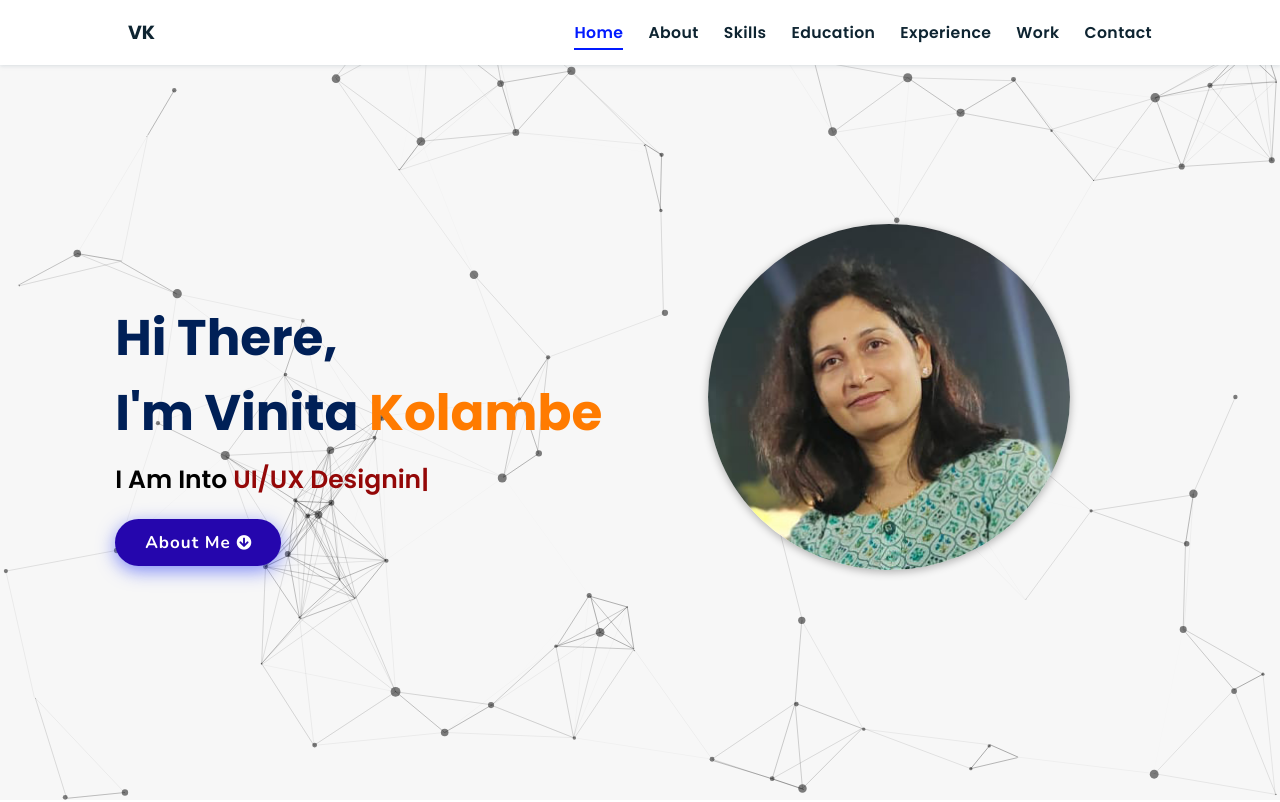
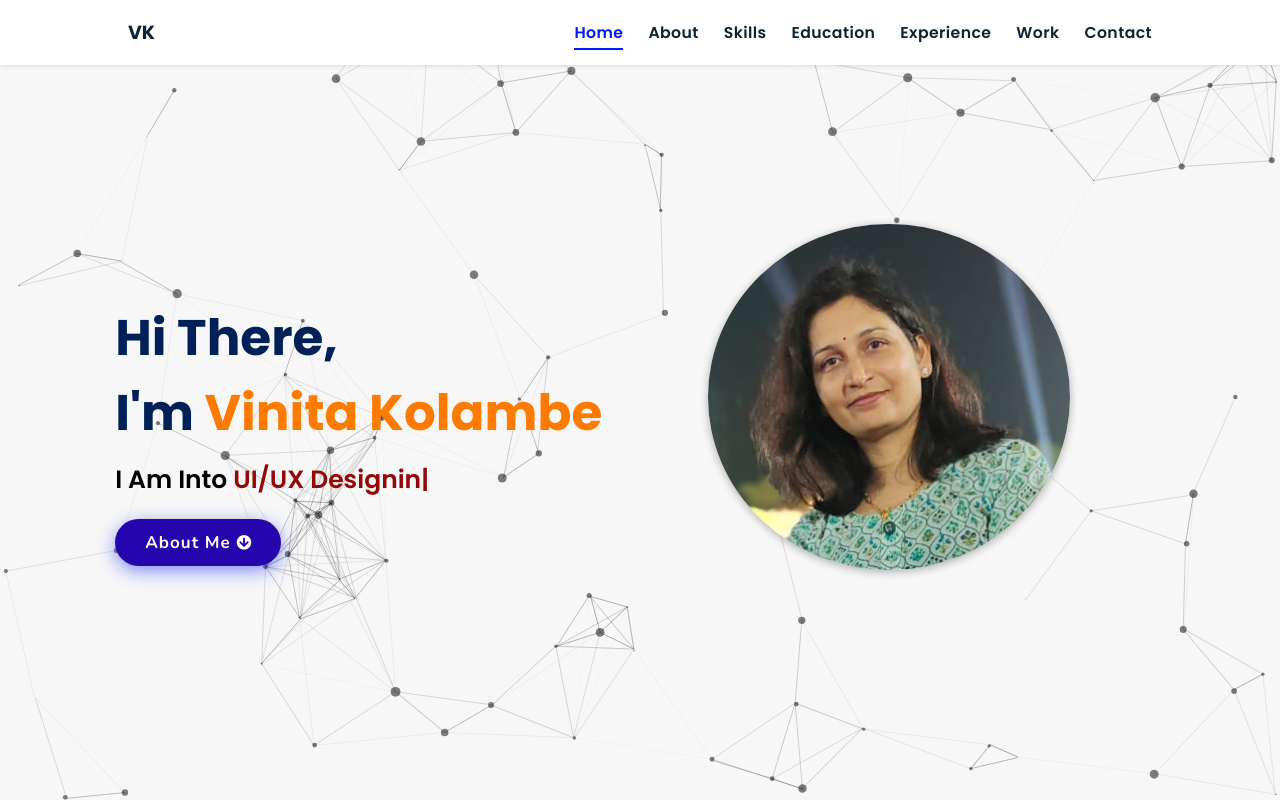
Before and after one commit to milindkolambeccoew/Portfolio-Website-main, a plain HTML site: page index.html in a window 1280 px wide. Shown: the top 802 px of the page. Drawn offline with nearby package versions, Linux system fonts and the light colour scheme.

Commit message:
Update index.html

```diff
--- a/index.html
+++ b/index.html
@@ -43,7 +43,7 @@
     <div id="particles-js"></div>
 
     <div class="content">
-      <h2>Hi There,<br /> I'm Vinita <span>Kolambe</span></h2>
+      <h2>Hi There,<br /> I'm <span>Vinita Kolambe</span></h2>
       <p>i am into <span class="typing-text"></span></p>
       <a href="#about" class="btn"><span>About Me</span>
         <i class="fas fa-arrow-circle-down"></i>
```
